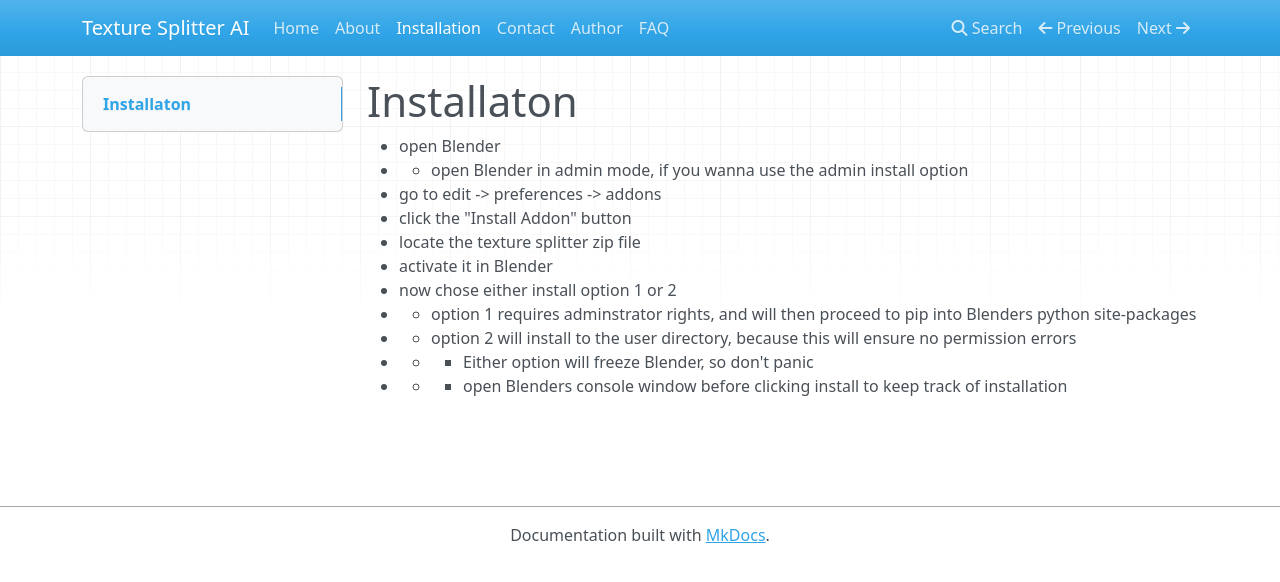
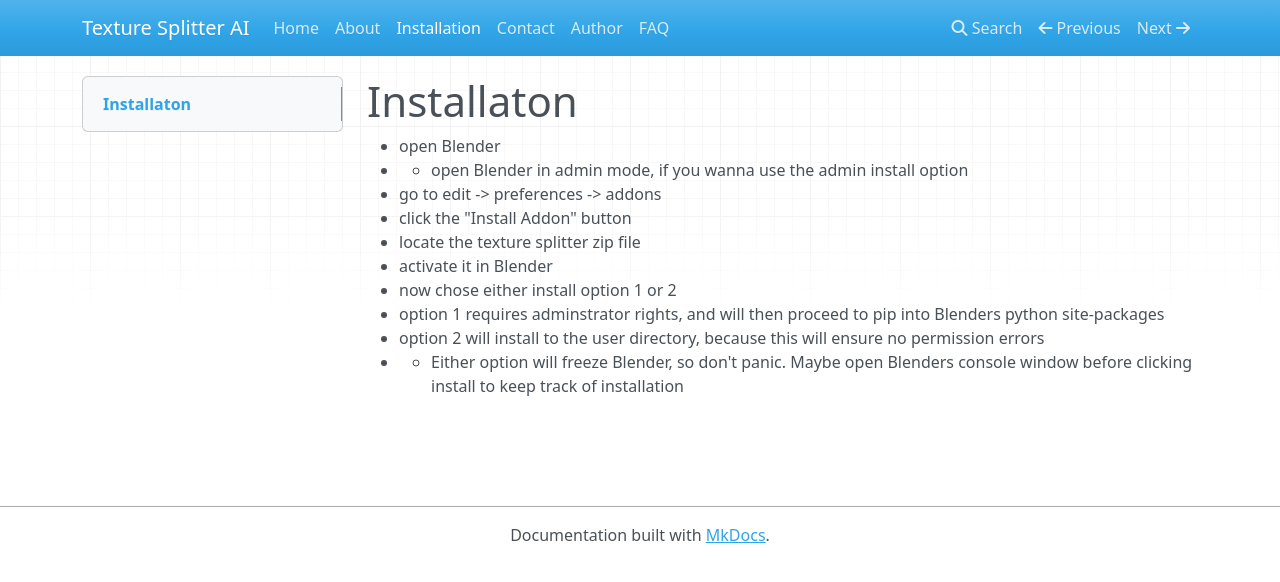
Before and after one commit to AsgerSuhr/TextureSplitterAI, an MkDocs documentation site: the page built from docs/installation.md, in a window 1280 px wide. Shown: the top 582 px of the page. Built offline with MkDocs 1.6.1, drawn with Linux system fonts in a browser that asks for light colours; nearby versions of some CDN libraries.

Commit message:
trying again

```diff
--- a/docs/installation.md
+++ b/docs/installation.md
@@ -7,8 +7,8 @@
 + locate the texture splitter zip file
 + activate it in Blender
 + now chose either install option 1 or 2
-+ + option 1 requires adminstrator rights, and will then proceed to pip
++ option 1 requires adminstrator rights, and will then proceed to pip
 into Blenders python site-packages
-+ + option 2 will install to the user directory, because this will ensure no permission errors
-+ + + Either option will freeze Blender, so don't panic
-+ + + open Blenders console window before clicking install to keep track of installation
++ option 2 will install to the user directory, because this will ensure no permission errors
++ + Either option will freeze Blender, so don't panic.
+Maybe open Blenders console window before clicking install to keep track of installation
```
Also changed, not shown: site/index.html, site/installation/index.html, site/search/search_index.json, 1 other file.
